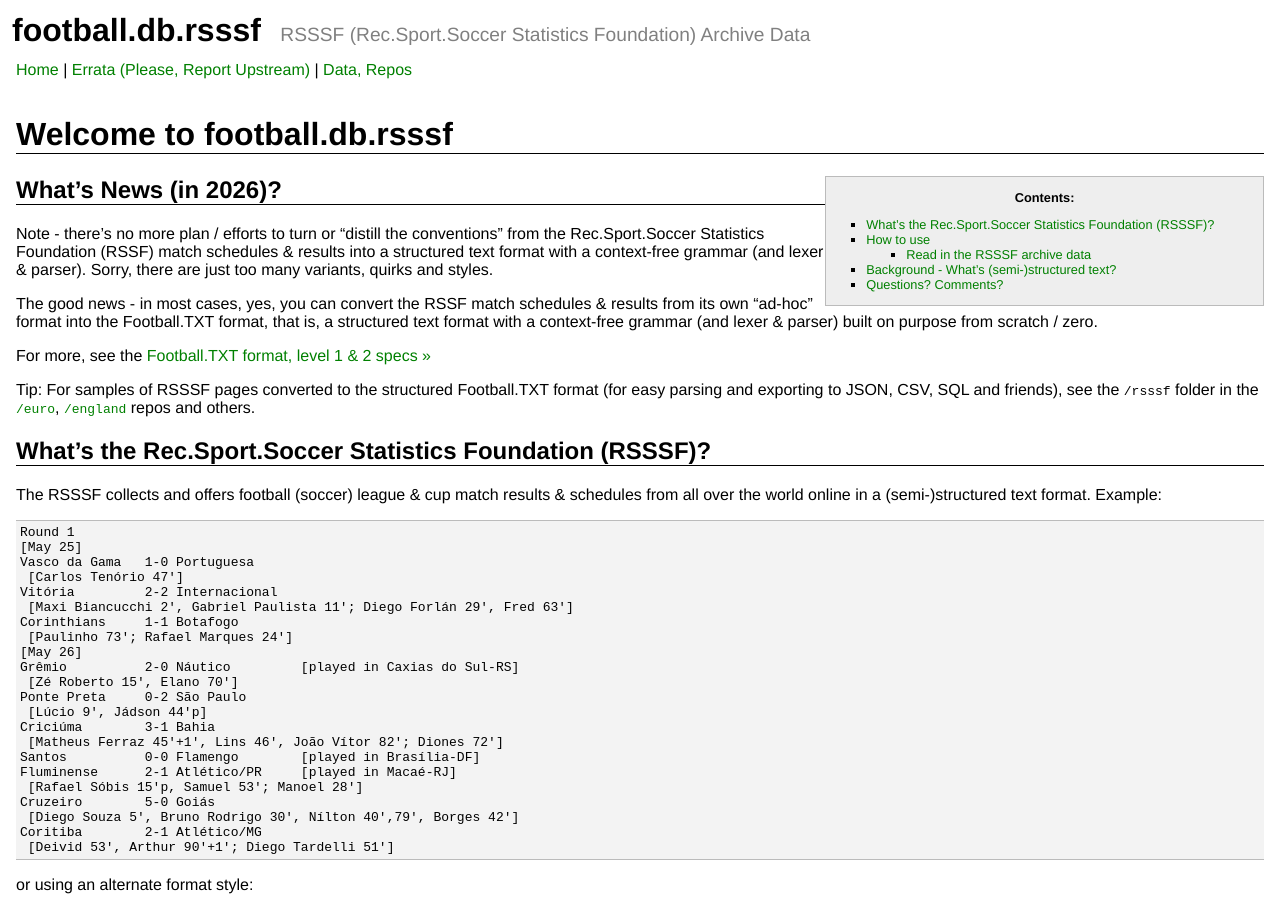
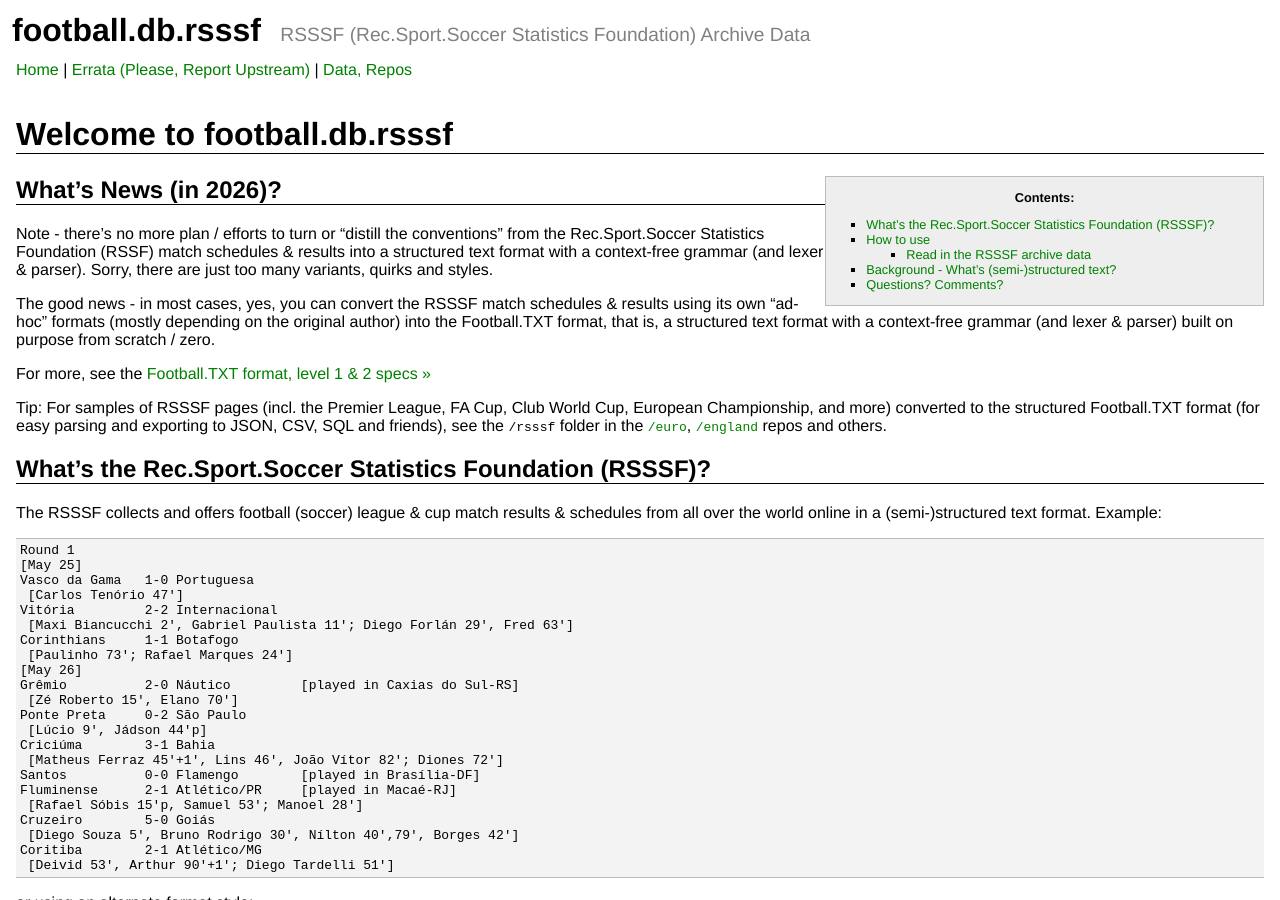
Before and after one commit to rsssf/rsssf.github.io, a Jekyll site: the page built from index.md, in a window 1280 px wide and 900 px high. Built offline with Jekyll 4.4.1, drawn with Linux system fonts in a browser that asks for light colours.

Commit message:
Update index.md for clarity on RSSSF conversion
Clarified the conversion process from RSSSF formats to Football.TXT format.

```diff
--- a/index.md
+++ b/index.md
@@ -21,13 +21,13 @@ Contents:
 Note - there's no more plan / efforts to turn or "distill the conventions"
 from the Rec.Sport.Soccer Statistics Foundation (RSSF) match schedules & results into a structured text format with a context-free grammar (and lexer & parser).  Sorry, there are just too many variants, quirks and styles.
 
-The good news - in most cases, yes, you can convert the RSSF match schedules & results
-from its own "ad-hoc" format into the Football.TXT format,
+The good news - in most cases, yes, you can convert the RSSSF match schedules & results
+using its own "ad-hoc" formats (mostly depending on the original author) into the Football.TXT format,
 that is, a structured text format with a context-free grammar (and lexer & parser) built on purpose from scratch / zero.
 
 For more, see the [Football.TXT format, level 1 & 2 specs »](https://openfootball.github.io/spec/)
 
-Tip:  For samples of RSSSF pages converted to the structured Football.TXT format
+Tip:  For samples of RSSSF pages (incl. the Premier League, FA Cup, Club World Cup, European Championship, and more) converted to the structured Football.TXT format
 (for easy parsing and exporting to JSON, CSV, SQL and friends),
 see the `/rsssf` folder in the
 [`/euro`](https://github.com/openfootball/euro/tree/master/rsssf),
```
